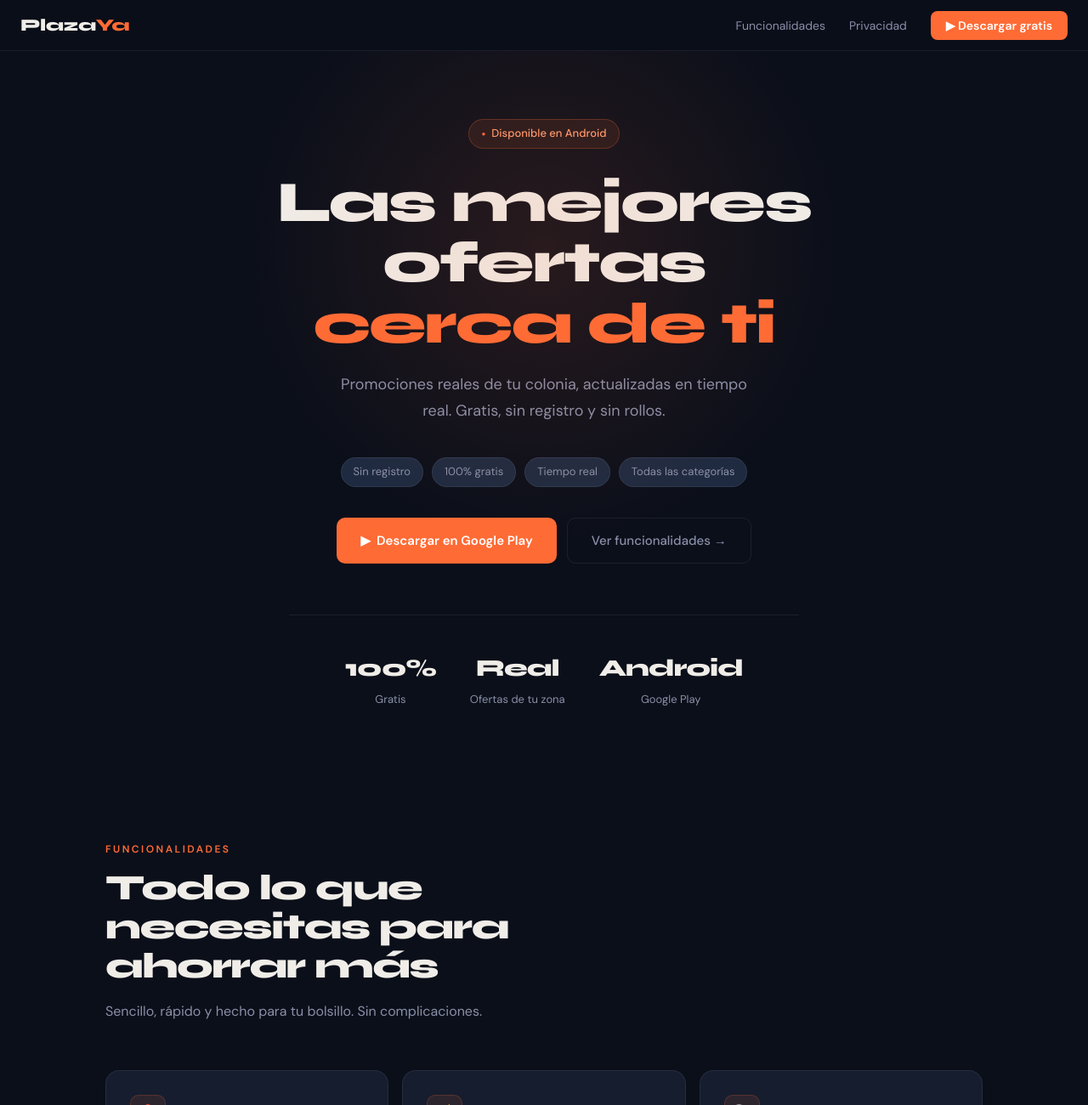
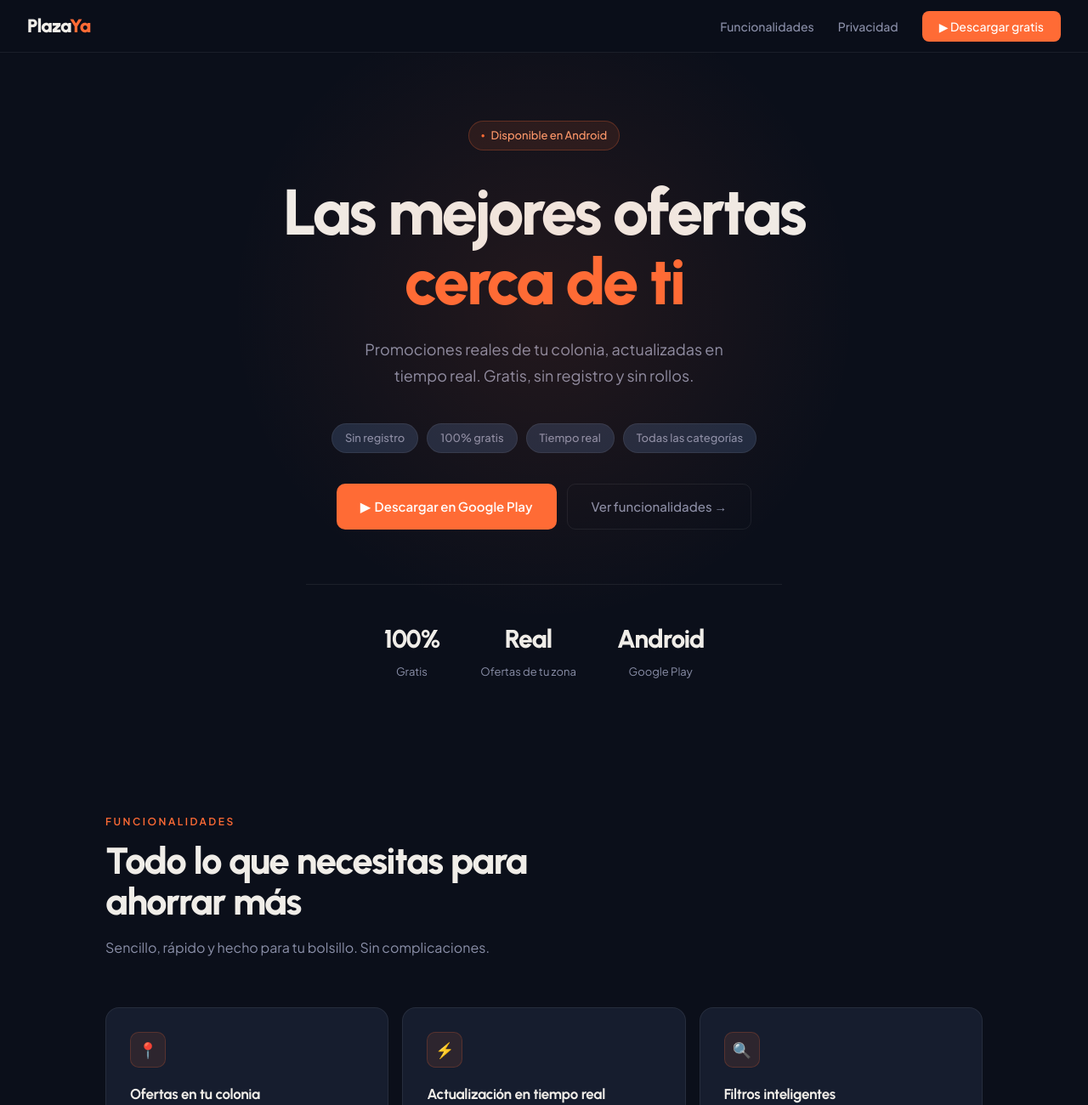
Before and after one commit to rod455/PlazaYa, a plain HTML site: page site/index.html in a window 1280 px wide. Shown: the top 1300 px of the page at 85% size. Drawn offline with Linux system fonts and the light colour scheme.

Commit message:
Add files via upload

```diff
--- a/site/index.html
+++ b/site/index.html
@@ -7,7 +7,7 @@
   <meta name="description" content="Descubre las mejores ofertas y promociones de tu colonia en segundos. Gratis y sin registro." />
   <link rel="preconnect" href="https://fonts.googleapis.com" />
   <link rel="preconnect" href="https://fonts.gstatic.com" crossorigin />
-  <link href="https://fonts.googleapis.com/css2?family=Syne:wght@700;800&family=DM+Sans:wght@400;500;600&display=swap" rel="stylesheet" />
+  <link href="https://fonts.googleapis.com/css2?family=Urbanist:wght@400;500;600;700;800;900&family=Plus+Jakarta+Sans:wght@400;500;600&display=swap" rel="stylesheet" />
   <style>
     *, *::before, *::after { margin: 0; padding: 0; box-sizing: border-box; }
     :root {
@@ -17,23 +17,40 @@
       --text: #F0EDE8; --muted: #8A8FA8; --tag: #1E2A40;
     }
     html { scroll-behavior: smooth; }
-    body { font-family: 'DM Sans', sans-serif; background: var(--bg); color: var(--text); line-height: 1.6; -webkit-font-smoothing: antialiased; }
+    body {
+      font-family: 'Plus Jakarta Sans', sans-serif;
+      background: var(--bg); color: var(--text);
+      line-height: 1.6; -webkit-font-smoothing: antialiased;
+    }
 
+    /* ── NAV ── */
     nav {
       position: sticky; top: 0; z-index: 100;
       background: rgba(11,15,26,0.85); backdrop-filter: blur(16px);
       border-bottom: 1px solid var(--border);
-      padding: 0 24px; height: 60px;
+      padding: 0 32px; height: 62px;
       display: flex; align-items: center; justify-content: space-between;
     }
-    .nav-logo { font-family: 'Syne', sans-serif; font-weight: 800; font-size: 20px; color: var(--text); text-decoration: none; letter-spacing: -0.5px; }
+    .nav-logo {
+      font-family: 'Urbanist', sans-serif;
+      font-weight: 900;
+      font-size: 22px;
+      color: var(--text);
+      text-decoration: none;
+      letter-spacing: -0.8px;
+    }
     .nav-logo span { color: var(--accent); }
     .nav-links { display: flex; align-items: center; gap: 28px; list-style: none; }
-    .nav-links a { font-size: 14px; color: var(--muted); text-decoration: none; transition: color 0.2s; }
+    .nav-links a { font-size: 14px; font-weight: 500; color: var(--muted); text-decoration: none; transition: color 0.2s; }
     .nav-links a:hover { color: var(--text); }
-    .nav-cta { background: var(--accent); color: #fff !important; font-weight: 600; padding: 8px 18px; border-radius: 8px; transition: background 0.2s !important; }
+    .nav-cta {
+      background: var(--accent); color: #fff !important;
+      font-weight: 600; padding: 9px 20px;
+      border-radius: 8px; transition: background 0.2s !important;
+    }
     .nav-cta:hover { background: var(--accent2) !important; }
 
+    /* ── HERO ── */
     .hero {
       min-height: 88vh; display: flex; flex-direction: column;
       align-items: center; justify-content: center;
@@ -41,70 +58,127 @@
       position: relative; overflow: hidden;
     }
     .hero::before {
-      content: ''; position: absolute; top: -120px; left: 50%; transform: translateX(-50%);
-      width: 700px; height: 700px;
-      background: radial-gradient(circle, rgba(255,107,53,0.12) 0%, transparent 70%);
+      content: ''; position: absolute; top: -100px; left: 50%; transform: translateX(-50%);
+      width: 800px; height: 800px;
+      background: radial-gradient(circle, rgba(255,107,53,0.10) 0%, transparent 65%);
       pointer-events: none;
     }
+
     .hero-badge {
       display: inline-flex; align-items: center; gap: 7px;
       background: rgba(255,107,53,0.1); border: 1px solid rgba(255,107,53,0.25);
       color: var(--accent2); font-size: 13px; font-weight: 500;
-      padding: 6px 14px; border-radius: 100px; margin-bottom: 28px;
+      padding: 6px 14px; border-radius: 100px; margin-bottom: 32px;
     }
     .hero-badge::before { content: '●'; font-size: 8px; color: var(--accent); }
+
     .hero h1 {
-      font-family: 'Syne', sans-serif; font-weight: 800;
-      font-size: clamp(38px, 6vw, 68px); line-height: 1.05;
-      letter-spacing: -2px; max-width: 780px; margin-bottom: 20px;
+      font-family: 'Urbanist', sans-serif;
+      font-weight: 800;
+      font-size: clamp(44px, 6.5vw, 76px);
+      line-height: 1.08;
+      letter-spacing: -3px;
+      max-width: 820px;
+      margin-bottom: 22px;
     }
     .hero h1 em { font-style: normal; color: var(--accent); }
-    .hero p { font-size: clamp(15px, 2vw, 18px); color: var(--muted); max-width: 480px; margin-bottom: 40px; line-height: 1.7; }
+
+    .hero p {
+      font-size: clamp(15px, 2vw, 18px);
+      font-weight: 400;
+      color: var(--muted); max-width: 460px;
+      margin-bottom: 40px; line-height: 1.75;
+    }
 
     .hero-pills { display: flex; flex-wrap: wrap; gap: 10px; justify-content: center; margin-bottom: 36px; }
-    .pill { background: var(--tag); border: 1px solid var(--border); color: var(--muted); font-size: 13px; padding: 6px 14px; border-radius: 100px; }
+    .pill {
+      background: var(--tag); border: 1px solid var(--border);
+      color: var(--muted); font-size: 13px; font-weight: 500;
+      padding: 6px 15px; border-radius: 100px;
+    }
 
-    .hero-actions { display: flex; flex-wrap: wrap; gap: 12px; justify-content: center; margin-bottom: 60px; }
+    .hero-actions { display: flex; flex-wrap: wrap; gap: 12px; justify-content: center; margin-bottom: 64px; }
+
     .btn-primary {
       display: inline-flex; align-items: center; gap: 8px;
-      background: var(--accent); color: #fff; font-family: 'DM Sans', sans-serif;
-      font-size: 15px; font-weight: 600; padding: 14px 28px; border-radius: 10px;
+      background: var(--accent); color: #fff;
+      font-family: 'Plus Jakarta Sans', sans-serif;
+      font-size: 15px; font-weight: 600;
+      padding: 14px 28px; border-radius: 10px;
       text-decoration: none; transition: background 0.2s, transform 0.15s;
     }
     .btn-primary:hover { background: var(--accent2); transform: translateY(-1px); }
+
     .btn-secondary {
       display: inline-flex; align-items: center; gap: 8px;
-      background: transparent; border: 1px solid var(--border); color: var(--muted);
-      font-family: 'DM Sans', sans-serif; font-size: 15px; font-weight: 500;
-      padding: 14px 28px; border-radius: 10px; text-decoration: none;
-      transition: border-color 0.2s, color 0.2s;
+      background: transparent; border: 1px solid var(--border);
+      color: var(--muted);
+      font-family: 'Plus Jakarta Sans', sans-serif;
+      font-size: 15px; font-weight: 500;
+      padding: 14px 28px; border-radius: 10px;
+      text-decoration: none; transition: border-color 0.2s, color 0.2s;
     }
     .btn-secondary:hover { border-color: rgba(255,255,255,0.2); color: var(--text); }
 
     .hero-stats {
-      display: flex; flex-wrap: wrap; gap: 40px; justify-content: center;
+      display: flex; flex-wrap: wrap; gap: 48px; justify-content: center;
       padding-top: 40px; border-top: 1px solid var(--border);
-      width: 100%; max-width: 600px;
+      width: 100%; max-width: 560px;
     }
     .stat-item { text-align: center; }
-    .stat-item strong { display: block; font-family: 'Syne', sans-serif; font-weight: 800; font-size: 28px; color: var(--text); letter-spacing: -1px; }
+    .stat-item strong {
+      display: block;
+      font-family: 'Urbanist', sans-serif;
+      font-weight: 800; font-size: 30px;
+      color: var(--text); letter-spacing: -1px;
+    }
     .stat-item span { font-size: 13px; color: var(--muted); }
 
+    /* ── FEATURES ── */
     .section { padding: 96px 24px; max-width: 1080px; margin: 0 auto; }
-    .section-label { font-size: 12px; font-weight: 600; letter-spacing: 2.5px; text-transform: uppercase; color: var(--accent); margin-bottom: 12px; }
-    .section-title { font-family: 'Syne', sans-serif; font-weight: 800; font-size: clamp(26px, 4vw, 42px); letter-spacing: -1.5px; line-height: 1.1; margin-bottom: 16px; max-width: 560px; }
-    .section-sub { font-size: 16px; color: var(--muted); max-width: 480px; line-height: 1.7; margin-bottom: 56px; }
+    .section-label {
+      font-size: 12px; font-weight: 600;
+      letter-spacing: 2.5px; text-transform: uppercase;
+      color: var(--accent); margin-bottom: 12px;
+    }
+    .section-title {
+      font-family: 'Urbanist', sans-serif;
+      font-weight: 800;
+      font-size: clamp(26px, 4vw, 44px);
+      letter-spacing: -1.5px; line-height: 1.1;
+      margin-bottom: 16px; max-width: 540px;
+    }
+    .section-sub {
+      font-size: 16px; color: var(--muted);
+      max-width: 460px; line-height: 1.75; margin-bottom: 56px;
+    }
 
     .features-grid { display: grid; grid-template-columns: repeat(auto-fit, minmax(300px, 1fr)); gap: 16px; }
-    .feat-card { background: var(--card); border: 1px solid var(--border); border-radius: 16px; padding: 28px; transition: border-color 0.2s, transform 0.2s; }
+    .feat-card {
+      background: var(--card); border: 1px solid var(--border);
+      border-radius: 16px; padding: 28px;
+      transition: border-color 0.2s, transform 0.2s;
+    }
     .feat-card:hover { border-color: rgba(255,107,53,0.2); transform: translateY(-2px); }
-    .feat-icon { width: 42px; height: 42px; background: rgba(255,107,53,0.1); border: 1px solid rgba(255,107,53,0.2); border-radius: 10px; display: flex; align-items: center; justify-content: center; font-size: 18px; margin-bottom: 18px; }
-    .feat-card h3 { font-family: 'Syne', sans-serif; font-weight: 700; font-size: 17px; margin-bottom: 8px; letter-spacing: -0.3px; }
+    .feat-icon {
+      width: 42px; height: 42px;
+      background: rgba(255,107,53,0.1); border: 1px solid rgba(255,107,53,0.2);
+      border-radius: 10px; display: flex; align-items: center;
+      justify-content: center; font-size: 18px; margin-bottom: 18px;
+    }
+    .feat-card h3 {
+      font-family: 'Urbanist', sans-serif;
+      font-weight: 700; font-size: 17px;
+      margin-bottom: 8px; letter-spacing: -0.3px;
+    }
     .feat-card p { font-size: 14px; color: var(--muted); line-height: 1.65; }
 
+    /* ── CTA ── */
     .cta-section {
-      background: var(--card); border-top: 1px solid var(--border); border-bottom: 1px solid var(--border);
-      padding: 80px 24px; text-align: center; position: relative; overflow: hidden;
+      background: var(--card);
+      border-top: 1px solid var(--border); border-bottom: 1px solid var(--border);
+      padding: 80px 24px; text-align: center;
+      position: relative; overflow: hidden;
     }
     .cta-section::before {
       content: ''; position: absolute; bottom: -80px; left: 50%; transform: translateX(-50%);
@@ -112,22 +186,41 @@
       background: radial-gradient(circle, rgba(255,107,53,0.08) 0%, transparent 70%);
       pointer-events: none;
     }
-    .cta-section h2 { font-family: 'Syne', sans-serif; font-weight: 800; font-size: clamp(24px, 4vw, 40px); letter-spacing: -1.5px; margin-bottom: 14px; }
-    .cta-section p { font-size: 16px; color: var(--muted); max-width: 440px; margin: 0 auto 36px; line-height: 1.7; }
+    .cta-section h2 {
+      font-family: 'Urbanist', sans-serif;
+      font-weight: 800;
+      font-size: clamp(26px, 4vw, 42px);
+      letter-spacing: -1.5px; margin-bottom: 14px;
+    }
+    .cta-section p { font-size: 16px; color: var(--muted); max-width: 420px; margin: 0 auto 36px; line-height: 1.7; }
 
+    /* ── FOOTER ── */
     footer {
-      padding: 40px 24px; max-width: 1080px; margin: 0 auto;
-      display: flex; flex-wrap: wrap; align-items: center; justify-content: space-between; gap: 16px;
+      padding: 40px 32px; max-width: 1080px; margin: 0 auto;
+      display: flex; flex-wrap: wrap; align-items: center;
+      justify-content: space-between; gap: 16px;
       border-top: 1px solid var(--border);
     }
-    .footer-logo { font-family: 'Syne', sans-serif; font-weight: 800; font-size: 17px; color: var(--text); text-decoration: none; }
+    .footer-logo {
+      font-family: 'Urbanist', sans-serif;
+      font-weight: 900; font-size: 18px;
+      color: var(--text); text-decoration: none; letter-spacing: -0.5px;
+    }
     .footer-logo span { color: var(--accent); }
     .footer-links { display: flex; flex-wrap: wrap; gap: 20px; list-style: none; }
     .footer-links a { font-size: 13px; color: var(--muted); text-decoration: none; transition: color 0.2s; }
     .footer-links a:hover { color: var(--text); }
-    .footer-copy { font-size: 13px; color: var(--muted); width: 100%; padding-top: 20px; border-top: 1px solid var(--border); text-align: center; }
+    .footer-copy {
+      font-size: 13px; color: var(--muted);
+      width: 100%; padding-top: 20px;
+      border-top: 1px solid var(--border); text-align: center;
+    }
 
-    @media (max-width: 600px) { .nav-links { display: none; } .hero { padding: 60px 20px 50px; } }
+    @media (max-width: 600px) {
+      .nav-links { display: none; }
+      .hero { padding: 60px 20px 50px; }
+      .hero h1 { letter-spacing: -2px; }
+    }
   </style>
 </head>
 <body>
```
Also changed, not shown: site/eliminacion-de-datos.html (+8 -8 lines), site/privacidad.html (+6 -6 lines).
